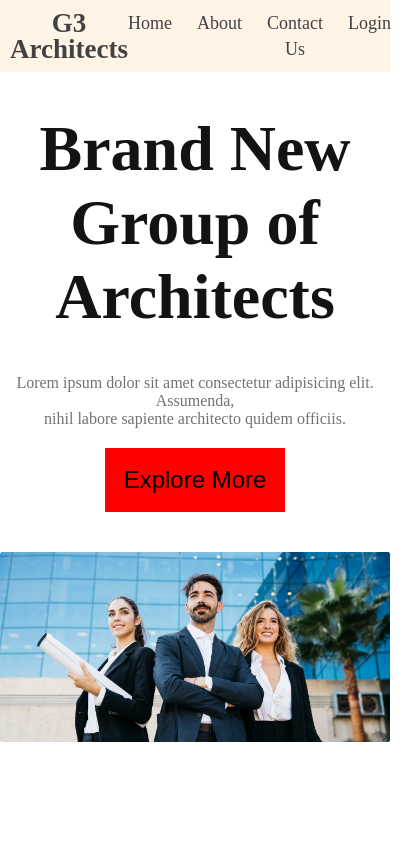
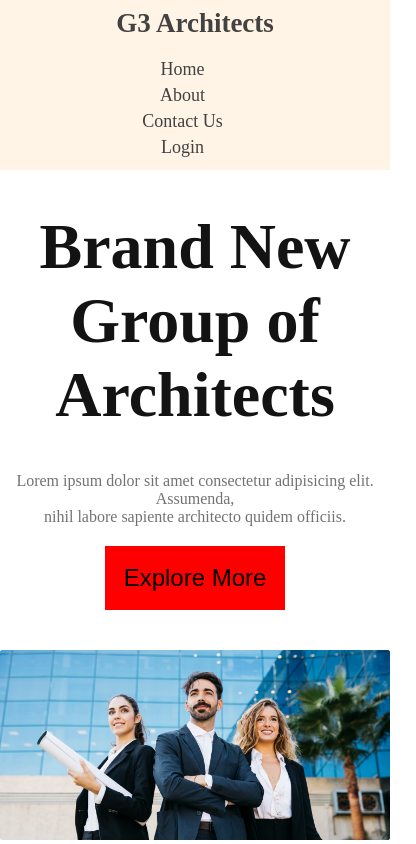
Before and after one commit to rashaduldev/Challanges-Practice, a plain HTML site: page after-assignment-2/index.html in a window 390 px wide. Shown: the whole page, 416 px wide, since content can reach past the window. Drawn offline with Linux system fonts and the light colour scheme.

Commit message:
Responsive Done

```diff
--- a/after-assignment-2/style.css
+++ b/after-assignment-2/style.css
@@ -59,6 +59,19 @@ font-weight: 400;
     border: none;
 }
 .banner >img{
-    width: 100%;
+    /* width: 100%; */
     margin-top: 20px;
 }
+
+@media screen and (max-width:576px) {
+    .nav_title{
+        flex-direction: column;
+    }
+    .item ul{
+        flex-direction: column;
+        margin-top: 20px;
+    }
+    .banner >img{
+        width: 100%;
+    }
+}
```
